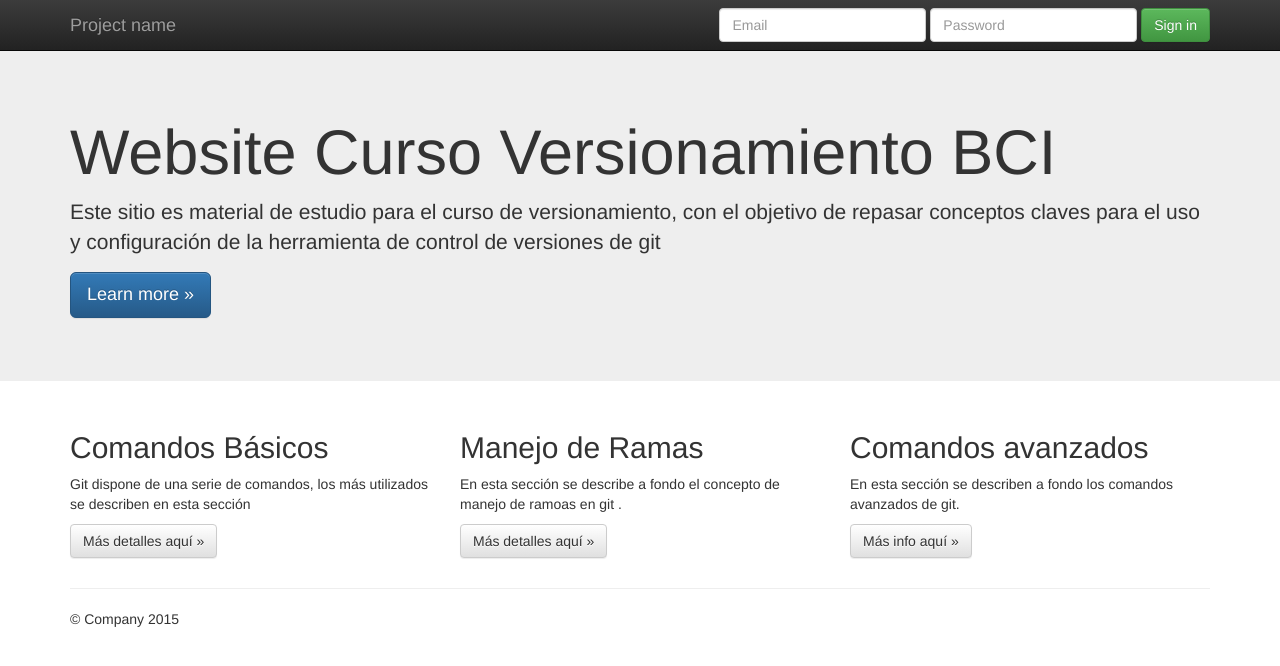
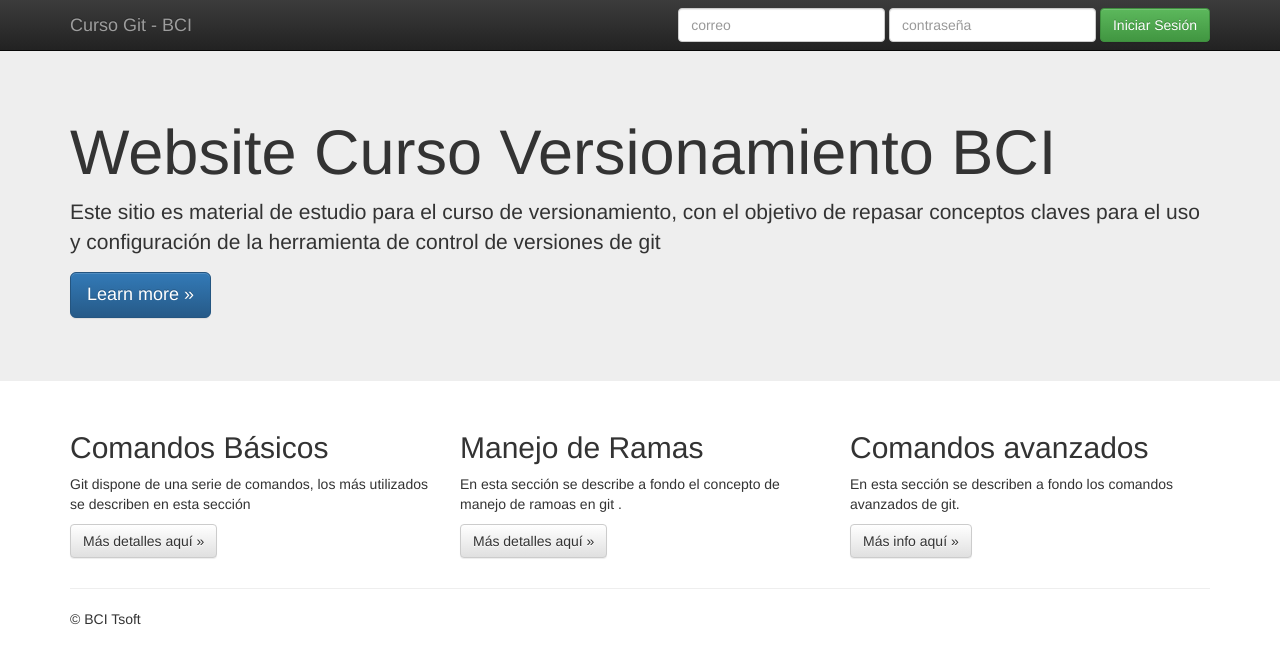
Before and after one commit to xhispams/cursoGITBCI, a plain HTML site: page index.html in a window 1280 px wide. Drawn offline with nearby package versions, Linux system fonts and the light colour scheme.

Commit message:
Se crea feature login en sitio

```diff
--- a/index.html
+++ b/index.html
@@ -36,17 +36,17 @@
             <span class="icon-bar"></span>
             <span class="icon-bar"></span>
           </button>
-          <a class="navbar-brand" href="#">Project name</a>
+          <a class="navbar-brand" href="#">Curso Git - BCI</a>
         </div>
         <div id="navbar" class="navbar-collapse collapse">
           <form class="navbar-form navbar-right" role="form">
             <div class="form-group">
-              <input type="text" placeholder="Email" class="form-control">
+              <input type="text" placeholder="correo" class="form-control">
             </div>
             <div class="form-group">
-              <input type="password" placeholder="Password" class="form-control">
+              <input type="password" placeholder="contraseña" class="form-control">
             </div>
-            <button type="submit" class="btn btn-success">Sign in</button>
+            <button type="submit" class="btn btn-success">Iniciar Sesión</button>
           </form>
         </div><!--/.navbar-collapse -->
       </div>
@@ -73,7 +73,7 @@
           <h2>Manejo de Ramas</h2>
           <p>En esta sección se describe a fondo el concepto de manejo de ramoas en git .</p>
           <p><a class="btn btn-default" href="#" role="button">Más detalles aquí &raquo;</a></p>
-           </div>
+        </div>
         <div class="col-md-4">
           <h2>Comandos avanzados</h2>
           <p>En esta sección se describen a fondo los comandos avanzados de git.</p>
@@ -84,7 +84,7 @@
       <hr>
 
       <footer>
-        <p>&copy; Company 2015</p>
+        <p>&copy; BCI Tsoft</p>
       </footer>
     </div> <!-- /container -->        <script src="//ajax.googleapis.com/ajax/libs/jquery/1.11.2/jquery.min.js"></script>
         <script>window.jQuery || document.write('<script src="js/vendor/jquery-1.11.2.min.js"><\/script>')</script>
```
